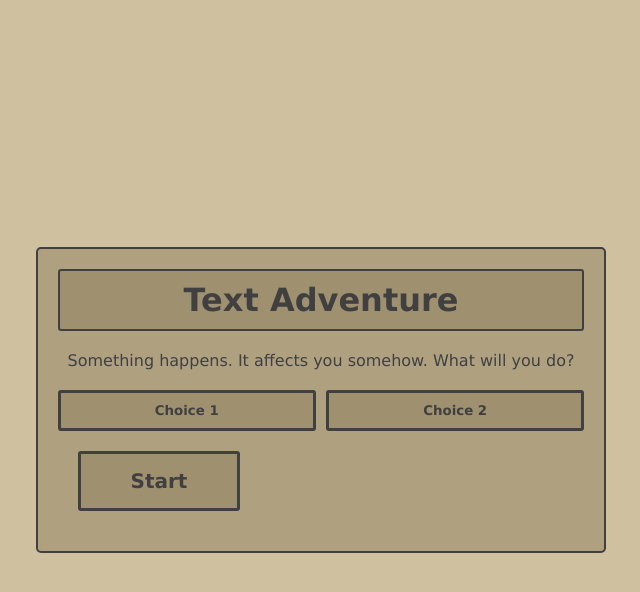
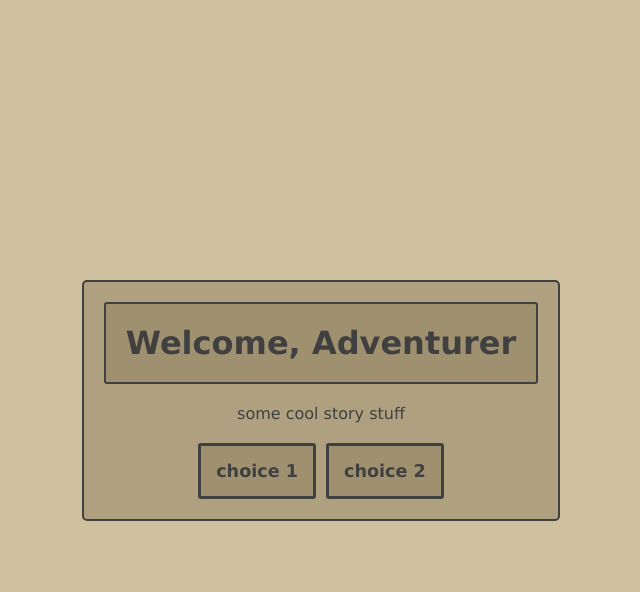
Before and after one commit to asalinas4826/textAdventure, a plain HTML site: page index.html in a window 1280 px wide. Both pictures are taken after a click on the button "Start". Shown: the whole page, without its empty margins (319-959 px from the left). Drawn offline with Linux system fonts and the light colour scheme.

Commit message:
buttons work

```diff
--- a/index.html
+++ b/index.html
@@ -9,18 +9,17 @@
     <title>Text Adventure</title>
 </head>
 <body>
-    <div class="container">
-        <h1 class="header">Text Adventure</h1>
+    <div id="container" class="container">
+        <h1 id="header" class="header">Main Title</h1>
         <div class="content-container">
-            <p class="context">
-                Something happens. It affects you somehow. What will you do?
+            <p id="context" class="context">
+                Created by Alejandro Salinas
             </p>
-            <div class="choices">
-                <button class="btn">Choice 1</button>
-                <button class="btn">Choice 2</button>
+            <div id="choices" class="choices">
             </div>
+
         </div>
-        <button class="btn start-btn">Start</button>
+        <button id="start-btn" class="btn start-btn">Start</button>
     </div>
 </body>
 </html>
--- a/script.js
+++ b/script.js
@@ -0,0 +1,80 @@
+const startButton = document.getElementById('start-btn');
+const container = document.getElementById('container');
+const header = document.getElementById('header');
+const context = document.getElementById('context');
+const choices = document.getElementById('choices');
+
+startButton.addEventListener('click', startGame);
+
+let storyIndex = 0;
+
+function startGame(e) {
+    container.removeChild(startButton);
+    setNextScene(e);
+}
+
+function setNextScene(e) {
+    if (e.target != startButton) {
+        storyIndex = e.target.dataset.nextIdx;
+    }
+
+
+    while (choices.firstChild) {
+        choices.removeChild(choices.firstChild);
+    }
+
+    header.innerText = story[storyIndex].header;
+    context.innerText = story[storyIndex].content;
+
+    story[storyIndex].choices.forEach(choice => {
+        const button = document.createElement('button');
+        button.innerText = choice.text;
+        button.dataset.nextIdx = choice.nextIdx;
+        button.addEventListener('click', setNextScene);
+        button.classList.add('btn');
+        choices.appendChild(button);
+    });
+}
+
+const story = [
+    {
+        header: "Welcome, Adventurer",
+        content: "some cool story stuff",
+        choices: [
+            {text: "choice 1", nextIdx: 1},
+            {text: "choice 2", nextIdx: 2}
+        ]
+    },
+    { // story[0], choice 1
+        header: "Oh nooooo...",
+        content: "something happened!",
+        choices: [
+            {text: "choice 1", nextIdx: 3},
+            {text: "choice 2", nextIdx: 4}
+        ]
+    },
+    { // story[0], choice 2
+        header: "Yay!",
+        content: "something good happened!",
+        choices: [
+            {text: "choice 1", nextIdx: 5},
+            {text: "choice 2", nextIdx: 6}
+        ]
+    },
+    { // story[1], choice 1
+        header: "Aww crap",
+        content: "something else happened!",
+        choices: [
+            {text: "choice 1", nextIdx: 7},
+            {text: "choice 2", nextIdx: 8}
+        ]
+    },
+    { // story[1], choice 2
+        header: "Let's goooo!",
+        content: "something else good happened!",
+        choices: [
+            {text: "choice 1", nextIdx: 9},
+            {text: "choice 2", nextIdx: 10}
+        ]
+    }
+];
--- a/styles.css
+++ b/styles.css
@@ -20,13 +20,18 @@ body {
     border-radius: 5px;
     padding: 20px;
     border: 2px solid #404040;
+    max-width: 80%;
+    display: flex;
+    flex-direction: column;
+    align-items: center;
+    justify-content: center;
 }
 
 .header {
     text-align: center;
     margin: 0;
     background-color: #9F9070;
-    padding: 10px;
+    padding: 20px;
     border-radius: 3px;
     border: 2px solid #404040;
 }
@@ -45,11 +50,13 @@ body {
 
 .btn {
     border: 3px solid #404040;
-    padding: 10px;
+    padding: 15px;
     background-color: #9F9070;
     font-weight: bold;
     color: #404040;
     border-radius: 3px;
+    font-size: 1.1rem;
+    text-align: center;
 }
 
 .btn:hover {
```
